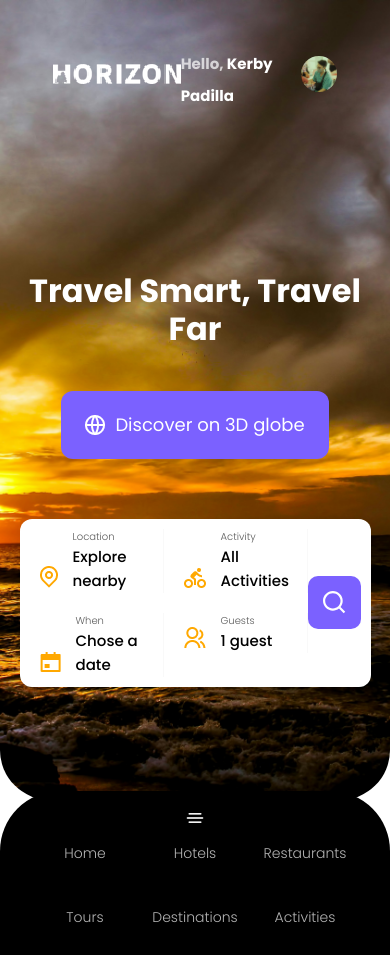
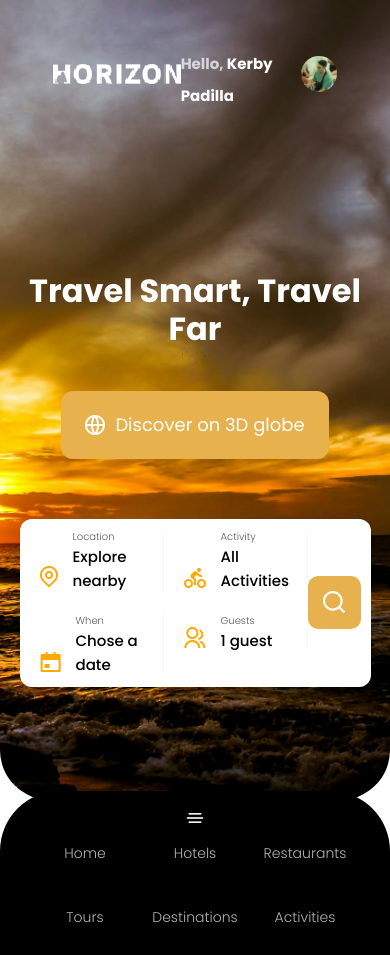
Before and after one commit to kerby-horizon-project/kerby-horizon-project.github.io, a plain HTML site: page index.html in a window 390 px wide. Shown: the top 955 px of the page. Drawn offline with nearby package versions, Linux system fonts and the light colour scheme.

Commit message:
Update mobile.css

```diff
--- a/css/mobile.css
+++ b/css/mobile.css
@@ -8,7 +8,7 @@
 
 :root {
   /* color palate */
-  --primary-color: #7b61ff;
+  --primary-color: #e7b14d;
   --secondary-color: #f6f4ff;
   --footer-color: #f9f9f9;
 
```
